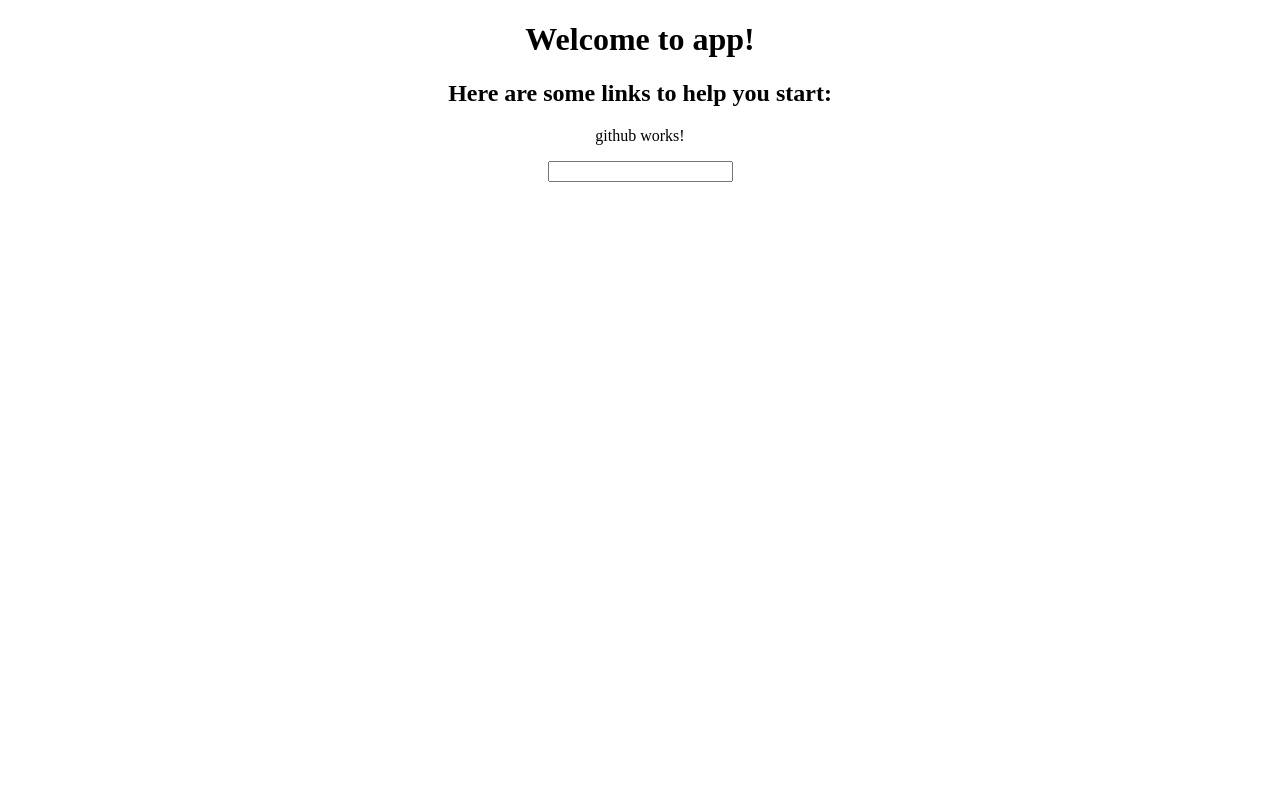
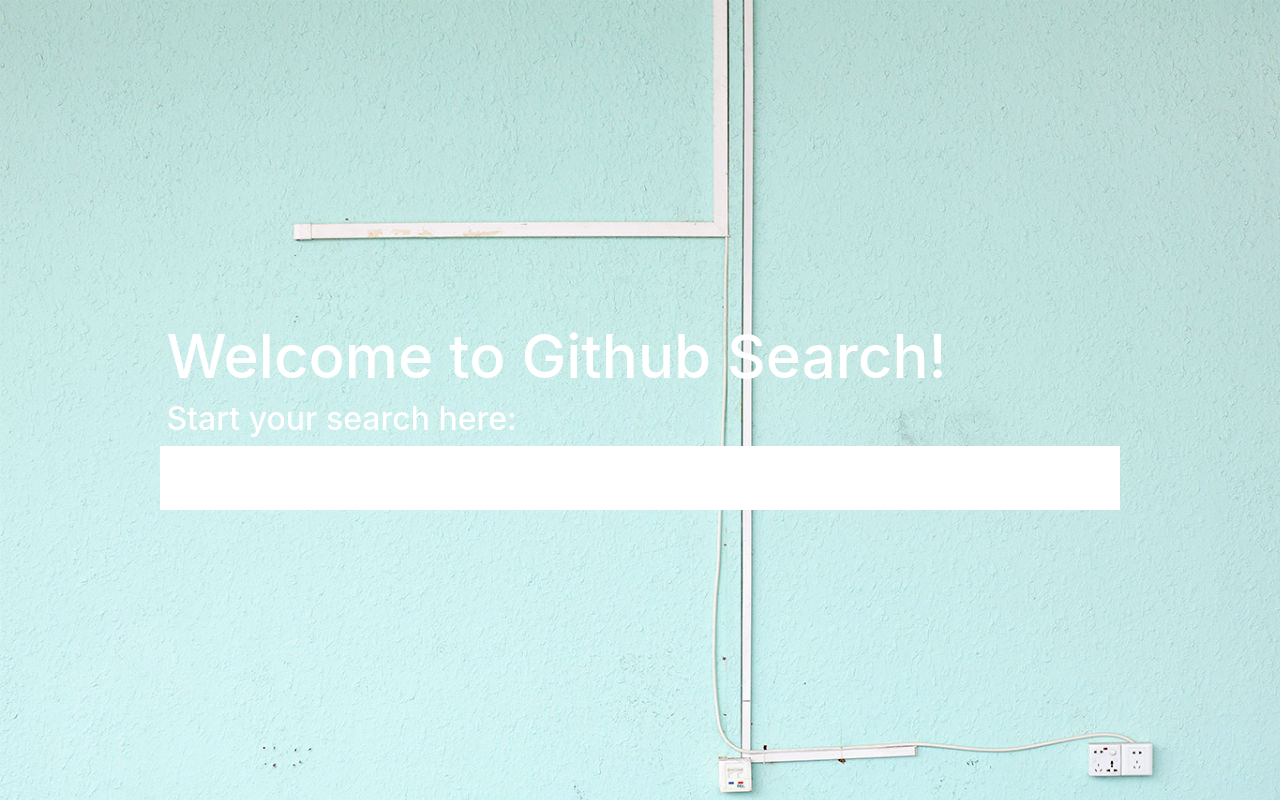
Before and after one commit to lulumuts/GithubSearch, an Angular app: page / in a window 1280 px wide. Built offline with nearby package versions, Linux system fonts and the light colour scheme.

Commit message:
styling added with background image

```diff
--- a/package.json
+++ b/package.json
@@ -21,6 +21,7 @@
     "@angular/platform-browser": "^5.2.0",
     "@angular/platform-browser-dynamic": "^5.2.0",
     "@angular/router": "^5.2.0",
+    "bootstrap": "^4.0.0",
     "core-js": "^2.4.1",
     "rxjs": "^5.5.6",
     "zone.js": "^0.8.19"
--- a/src/app/app.component.css
+++ b/src/app/app.component.css
@@ -0,0 +1,13 @@
+h1 {
+  padding-top: 40vh;
+  text-align: left;
+  padding-left: 13vw;
+  font-size: 7.5vh;
+  color:white;
+
+}
+h2{
+  text-align: left;
+  padding-left:13vw;
+  color:white;
+}
--- a/src/app/app.component.html
+++ b/src/app/app.component.html
@@ -1,8 +1,10 @@
 <!--The content below is only a placeholder and can be replaced.-->
+
 <div style="text-align:center">
   <h1>
     Welcome to {{ title }}!
   </h1>
 
-<h2>Here are some links to help you start: </h2>
+<h2>Start your search here: </h2>
 <app-github></app-github>
+</div>
--- a/src/app/app.component.ts
+++ b/src/app/app.component.ts
@@ -6,5 +6,5 @@ import { Component } from '@angular/core';
   styleUrls: ['./app.component.css']
 })
 export class AppComponent {
-  title = 'app';
+  title = 'Github Search';
 }
--- a/src/app/github/github.component.css
+++ b/src/app/github/github.component.css
@@ -0,0 +1,8 @@
+input {
+  width:75%;
+  height:8vh;
+  font-size: 2em;
+
+
+  border: none;
+}
--- a/src/app/github/github.component.html
+++ b/src/app/github/github.component.html
@@ -1,6 +1,4 @@
-<p>
-  github works!
-</p>
+
 <form>
 <input type="text">
 </form>
--- a/src/index.html
+++ b/src/index.html
@@ -1,13 +1,16 @@
 <!doctype html>
 <html lang="en">
 <head>
+
   <meta charset="utf-8">
+
   <title>Github</title>
   <base href="/">
 
   <meta name="viewport" content="width=device-width, initial-scale=1">
   <link rel="icon" type="image/x-icon" href="favicon.ico">
 </head>
+
 <body>
   <app-root></app-root>
 </body>
--- a/src/styles.css
+++ b/src/styles.css
@@ -1 +1,8 @@
 /* You can add global styles to this file, and also import other style files */
+@import "~bootstrap/dist/css/bootstrap.css";
+
+body {
+  background-image:url("assets/background2.jpg");
+
+
+}
```
Also changed, not shown: src/assets/background2.jpg (added), 1 other file (tests, documents, lock files or other folders).
